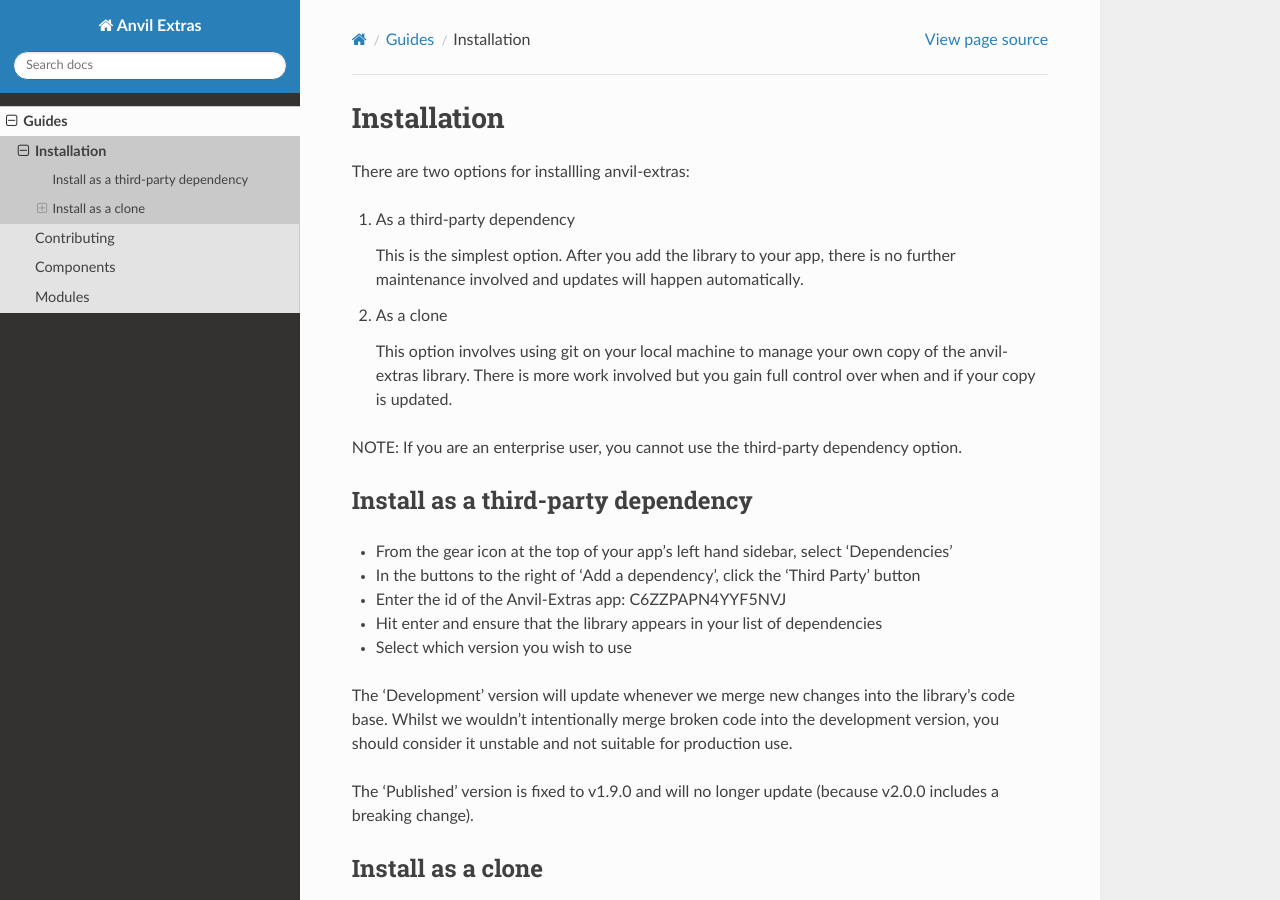
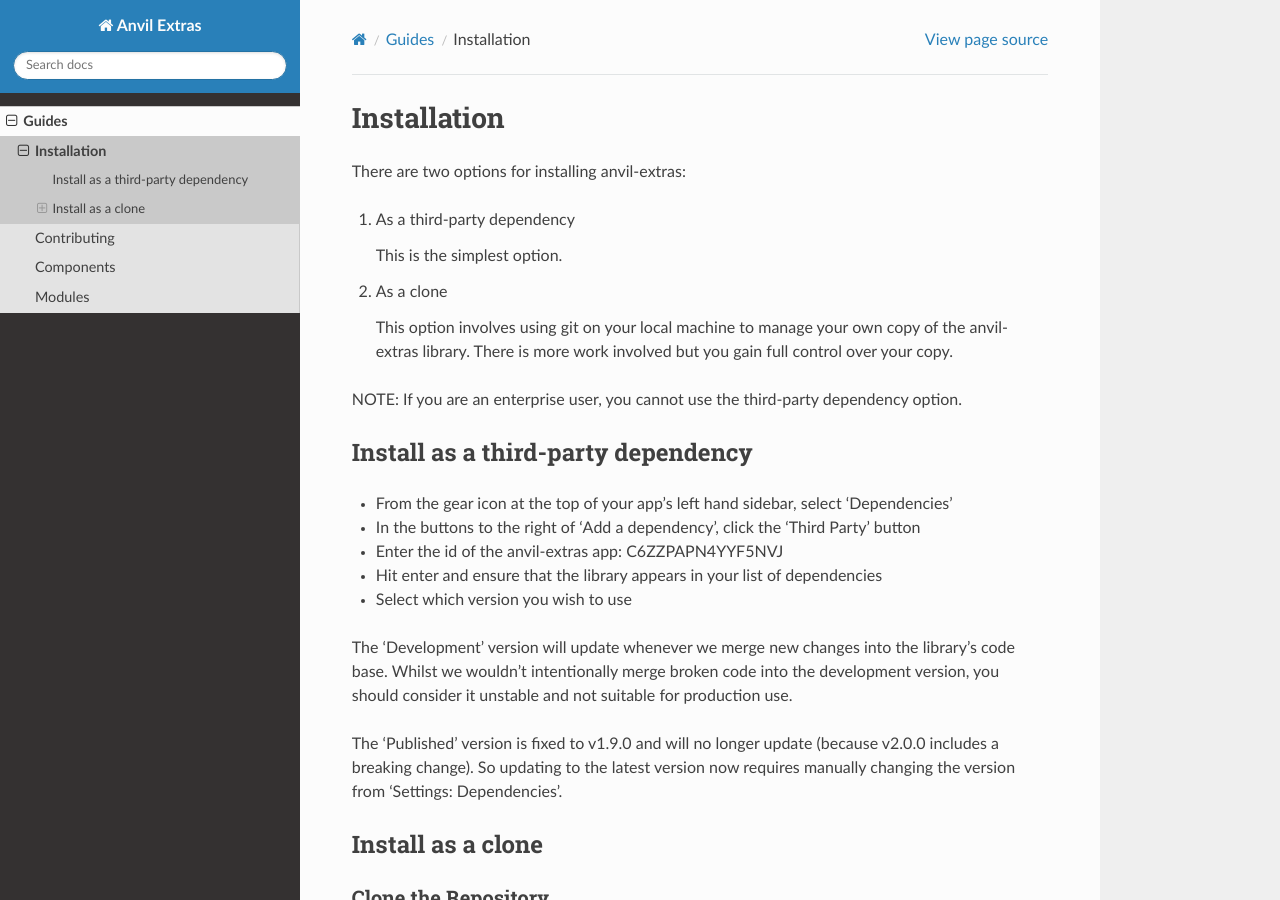
Before and after one commit to anvilistas/anvil-extras, a Sphinx documentation site: the page built from docs/guides/installation.rst, in a window 1280 px wide and 900 px high. Built offline with Sphinx 7.4.7 and the Read the Docs theme 2.0.0, drawn with Linux system fonts in a browser that asks for light colours.

Commit message:
Add further version explanation and corrections

```diff
--- a/docs/guides/installation.rst
+++ b/docs/guides/installation.rst
@@ -1,16 +1,14 @@
 Installation
 ============
-There are two options for installling anvil-extras:
+There are two options for installing anvil-extras:
 
 #. As a third-party dependency
 
-   This is the simplest option. After you add the library to your app, there is no
-   further maintenance involved and updates will happen automatically.
+   This is the simplest option.
 #. As a clone
 
    This option involves using git on your local machine to manage your own copy of the
-   anvil-extras library. There is more work involved but you gain full control over when
-   and if your copy is updated.
+   anvil-extras library. There is more work involved but you gain full control over your copy.
 
 NOTE: If you are an enterprise user, you cannot use the third-party dependency option.
 
@@ -18,7 +16,7 @@
 -----------------------------------
 * From the gear icon at the top of your app's left hand sidebar, select 'Dependencies'
 * In the buttons to the right of 'Add a dependency', click the 'Third Party' button
-* Enter the id of the Anvil-Extras app: C6ZZPAPN4YYF5NVJ
+* Enter the id of the anvil-extras app: C6ZZPAPN4YYF5NVJ
 * Hit enter and ensure that the library appears in your list of dependencies
 * Select which version you wish to use
 
@@ -27,6 +25,7 @@
 consider it unstable and not suitable for production use.
 
 The 'Published' version is fixed to v1.9.0 and will no longer update (because v2.0.0 includes a breaking change).
+So updating to the latest version now requires manually changing the version from 'Settings: Dependencies'.
 
 Install as a clone
 ------------------
```
